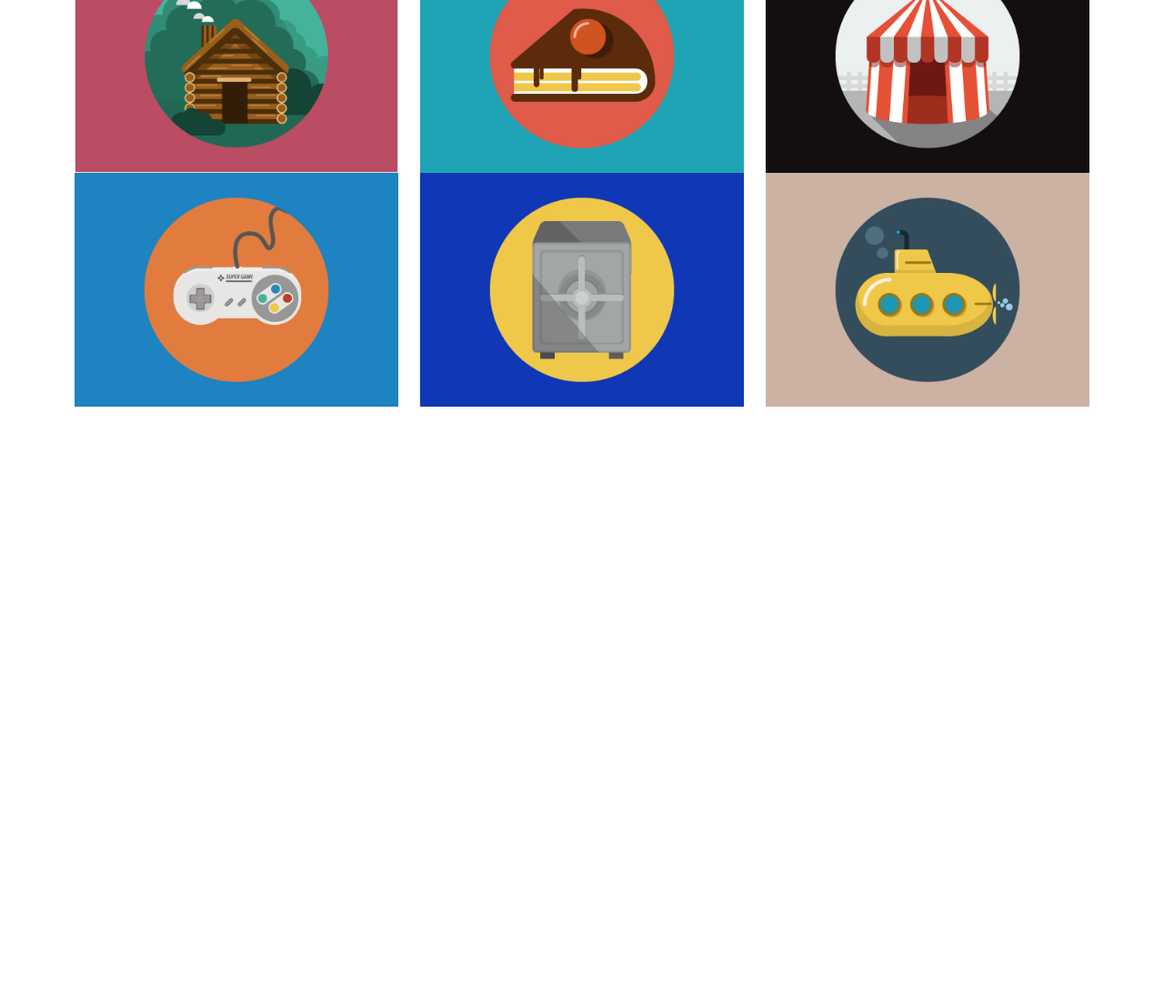
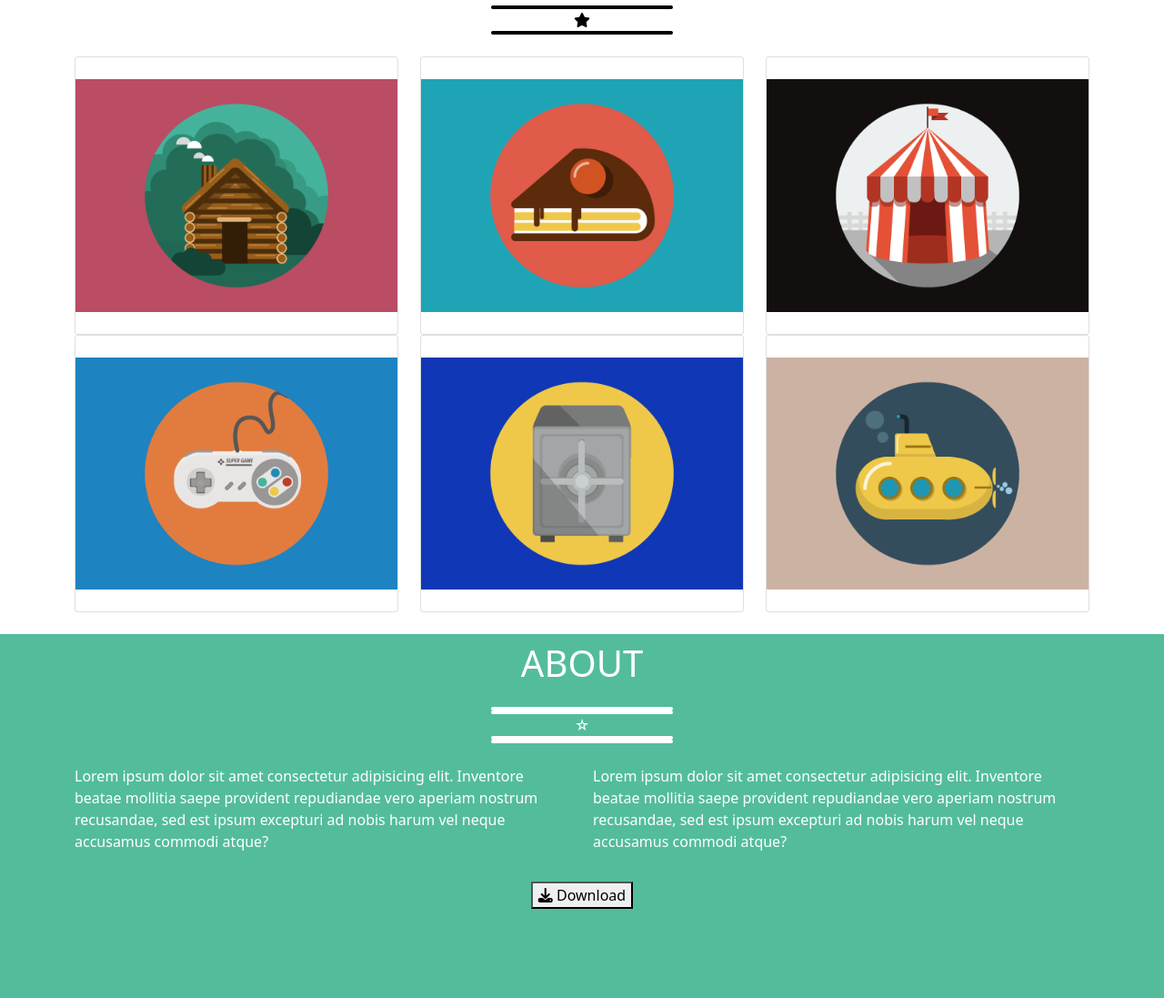
Before and after one commit to Alati11/html-css-bootstrap-freelancer, a plain HTML site: page index.html in a window 1280 px wide. Shown: the part 725-1822 px from the top of the page at 91% size. Before the commit the page ends 1172 px from the top, so only its background shows below. Drawn offline with nearby package versions, Linux system fonts and the light colour scheme.

Commit message:
add button download

```diff
--- a/css/app.css
+++ b/css/app.css
@@ -12,7 +12,7 @@ a {
     line-height: 4.5em;
 }
 
-.hero {
+.hero, .about {
     color: white;
     background-color: #53BC9D;
     min-height: 400px;
@@ -88,7 +88,6 @@ a {
     color: white;
 }
 
-
 @media (min-width: 576px) {
     .start__menu {
         display: flex;
@@ -120,3 +119,19 @@ a {
 @media (min-width: 1400px) {
 
  }
+
+/* .container,
+.container-xl {
+	border: 1px solid black;
+}  */
+
+/* .card {
+	background-color: aquamarine;
+	padding: 20px;
+	min-height: 50px;
+	border-radius: 20px;
+}  */
+
+.card_concert .card-body {
+	padding: 40px;
+}
--- a/index.html
+++ b/index.html
@@ -18,7 +18,7 @@
 <body debu>
     <header class="header-bg">
         <div class="container header-bg">
-            <div class="row  d-flex justify-content-between">
+            <div class="row justify-content-between">
                 <div class="col-6">
                     <div class="start">
                         <h3 class="start__title">START BOOTSTRAP</h3>
@@ -27,9 +27,10 @@
                 <div class="col-6 d-flex">
                     <div class="start d-flex align-items-center ms-auto">
                         <ul class="start__menu p-2 flex-grow-1">
-                            <a href="#"><li>PORTFOLIO</li></a>
-                            <a href="#"><li>ABOUT</li></a>
-                            <a href="#"><li>CONTACT     </li></a>
+                            <li><a href="#">PORTFOLIO</a></li>
+                            <li><a href="#">ABOUT</a></li>
+                            <li><a href="#">CONTACT</a></li>
+
                         </ul>
                      </div>
                      <span class="icon-menu"> <i class="fa-solid fa-bars"></i></span>
@@ -38,6 +39,7 @@
         </div>
     </header>
 
+         <!-- hero -->
     <main>
         <section class="hero">
         <div class="container-fluid">
@@ -46,10 +48,10 @@
                     <figure class="figure d-flex justify-content-center align-items-center">
                         <img class="d-flex align-items-center" src="./img/avatar.svg" alt="">
                     </figure>
-                    <div class="title align-self-center">
+                    <div class="title align-self-center text-center">
                         <h1 class="display-3 text-center">START BOOTSTRAP</h1>
                             <span class="star">&star;</span>
-                        <h3 class="text-center">GRAPHIC ARTIST - WEB DESIDNER - ILLUSTRATOR</h3>
+                        <h3 class="text-center py-5">GRAPHIC ARTIST - WEB DESIDNER - ILLUSTRATOR</h3>
 
                     </div>
                 </div>
@@ -60,42 +62,87 @@
         </section>
 
 
-
+        <!-- portfolio -->
         <section class="portfolio">
             <div class="container">
-                <h2 class="start__title ">PORTFOLIO</h2>
-                <div class="portfolio__star">
+                <h2 class="start__title text-center h1">PORTFOLIO</h2>
+                <div class="portfolio__star text-center">
                     <span class="star-black"><i class="fa-solid fa-star"></i></span>
                 </div>
-                <div class="row row-cols-1 row-cols-sm-2 row-cols-md-3">
+                <div class="row row-cols-1 row-cols-sm-2 row-cols-md-3 py-4" >
                     <div class="col">
-                        <div class="card">
+                        <div class="card py-4">
                             <img class="d-flex align-items-center img-fluid" src="./img/cabin.png" alt="">
                         </div>
                     </div>
+
                     <div class="col">
+                        <div class="card py-4">
                             <img class="d-flex align-items-center img-fluid" src="./img/cake.png" alt="">
                         </div>
-                    <div class="col">
-                        <img class="d-flex align-items-center img-fluid" src="./img/circus.png" alt="">
                     </div>
 
                     <div class="col">
+                        <div class="card py-4">
+                            <img class="d-flex align-items-center img-fluid" src="./img/circus.png" alt="">
+                        </div>
+                    </div>
+                    <div class="col">
+                        <div class="card py-4">
                             <img class="d-flex align-items-center img-fluid" src="./img/game.png" alt="">
                         </div>
-
+                    </div>
                     <div class="col">
+                        <div class="card py-4">
                             <img class="d-flex align-items-center img-fluid" src="./img/safe.png" alt="">
                         </div>
+                    </div>
                     <div class="col">
+                        <div class="card py-4">
                             <img class="d-flex align-items-center img-fluid" src="./img/submarine.png" alt="">
                         </div>
-
                     </div>
                 </div>
+            </div>
+        </section>
 
+        <!-- about -->
+        <section class="about">
+            <div class="container">
+                <div class="row">
+                    <div class="col justify-content-center">
+                        <div class="title text-align">
+                            <h2 class="text-center h1 py-2">ABOUT</h2>
+                        </div>
+                        <div class="star text-center py-2">
+                            <span class="star">&star;</span>
+                        </div>
+                    </div>
+                </div>
+                <div class="row">
+                    <div class="col-sm-5 offset-sm-2 col-md-6 offset-md-0 py-3">
+                        <div class="freelancer">
+                            <p>Lorem ipsum dolor sit amet consectetur adipisicing elit. Inventore beatae mollitia saepe provident repudiandae vero aperiam nostrum recusandae, sed est ipsum excepturi ad nobis harum vel neque accusamus commodi atque?</p>
+                        </div>
+                    </div>
+                    <div class="col-sm-5 offset-sm-2 col-md-6 offset-md-0 py-3">
+                        <div class="freelancer">
+                            <p>Lorem ipsum dolor sit amet consectetur adipisicing elit. Inventore beatae mollitia saepe provident repudiandae vero aperiam nostrum recusandae, sed est ipsum excepturi ad nobis harum vel neque accusamus commodi atque?</p>
+                        </div>
+                    </div>
+                </div>
+                <div class="row">
+                    <div class="col">
+                        <div class="download d-flex justify-content-center">
+                            <button class="download-button">
+                                <i class="fa-solid fa-download"></i> Download
+                            </button>
+                        </div>
+                    </div>
+                </div>
+            </div>
         </section>
-        <section></section>
+
         <section></section>
         <section></section>
 
```
Lines whose indentation alone changed are shown as unchanged.
